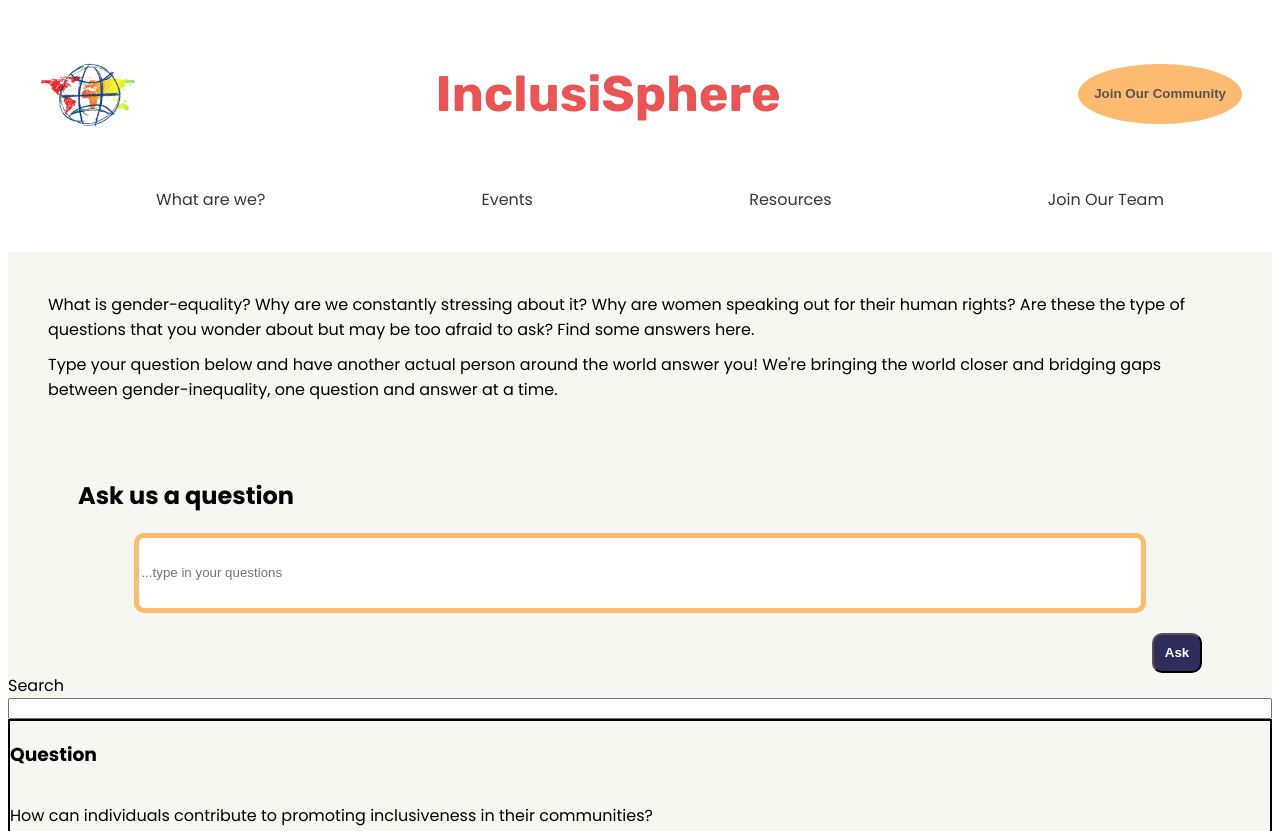
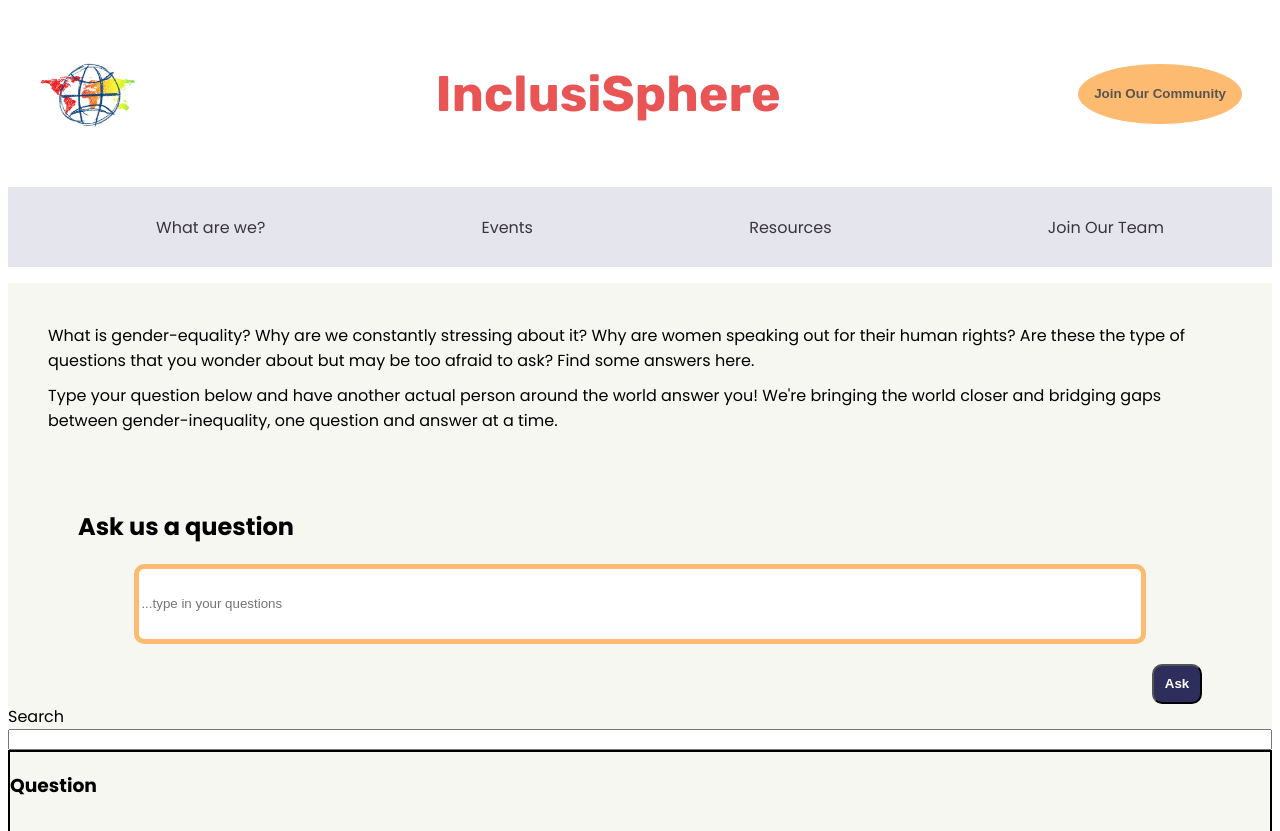
Before and after one commit to LyaLera/InclusiSphere, a plain HTML site: page index.html in a window 1280 px wide. Shown: the top 831 px of the page. Drawn offline with nearby package versions, Linux system fonts and the light colour scheme.

Commit message:
Nav cganged. ReadMe changed

```diff
--- a/css/style.css
+++ b/css/style.css
@@ -1,5 +1,4 @@
 @import url("https://fonts.googleapis.com/css2?family=Poppins:wght@400;600;700&family=Rubik:wght@600;700;800&display=swap");
-
 * {
   box-sizing: border-box;
 }
@@ -10,7 +9,6 @@ main {
     sans-serif;
   background-color: rgb(247, 247, 242);
 }
-
 h1 {
   font-family: "Rubik", system-ui, -apple-system, BlinkMacSystemFont, "Segoe UI",
     Roboto, Oxygen, Ubuntu, Cantarell, "Open Sans", "Helvetica Neue", sans-serif;
@@ -24,9 +22,6 @@ li a {
 }
 h2 {
   margin-left: 70px;
-}
-header {
-  margin-bottom: 40px;
 }
 header img {
   width: 100px;
@@ -47,20 +42,20 @@ header img {
 .nav-links {
   display: flex;
   justify-content: space-around;
+  align-items: center;
+  height: 80px;
+  background-color: rgb(229, 229, 237);
+  list-style-type: none;
+  text-decoration: none;
 }
 .CTA-Button {
   background-color: rgb(252, 187, 112);
   border: 1px solid rgb(252, 187, 112);
   border-radius: 60%;
-
   height: 60px;
   padding: 15px;
   color: white;
   font-weight: bold;
-}
-.nav-links {
-  list-style-type: none;
-  text-decoration: none;
 }
 .question-card {
   display: flex;
@@ -103,7 +98,6 @@ header img {
   grid-column: 1/3;
   grid-row: 3/4;
 }
-
 .question-1,
 .question-2,
 .question-3,
@@ -123,7 +117,6 @@ footer {
   align-items: center;
   justify-content: space-between;
 }
-
 .footer_header {
   font-size: 20px;
 }
@@ -131,7 +124,6 @@ footer {
   display: flex;
   width: 400px;
   height: 50px;
-
   justify-content: space-evenly;
   align-items: center;
 }
@@ -139,6 +131,7 @@ footer {
   font-size: 30px;
   color: rgb(234, 217, 217);
 }
+
 
 .pagination-number,
 .pagination-button {
```
Also changed, not shown: index.html (+1 -4 lines), 1 other file.
